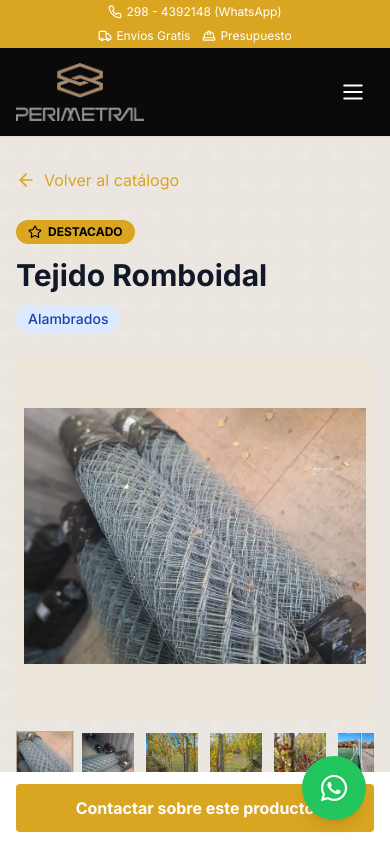
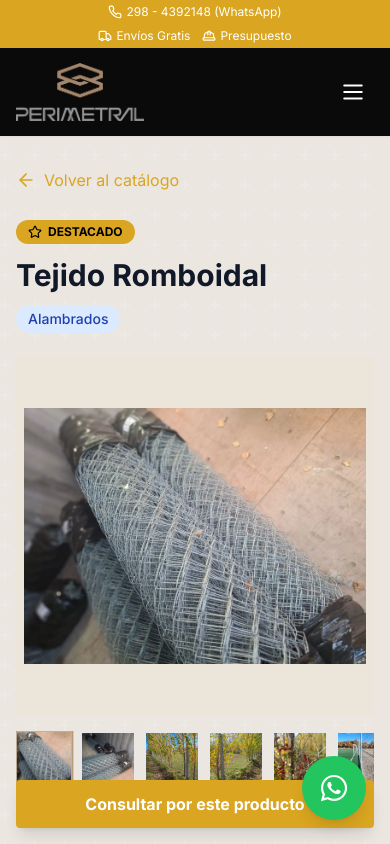
Before and after one commit to kevkarlion/Perimetral, a Next.js app: page /catalogo/1 in a window 390 px wide. Shown: the top 844 px of the page. Built offline with nearby package versions, Linux system fonts and the light colour scheme.

Commit message:
btn product id

```diff
--- a/app/catalogo/[id]/page.tsx
+++ b/app/catalogo/[id]/page.tsx
@@ -20,7 +20,7 @@ export default function ProductoDetalle({ params }: { params: { id: string } })
   const tieneVariaciones = producto.tieneVariaciones && producto.variaciones?.length > 0
 
   return (
-    <div className="container mx-auto py-8 px-4 sm:px-6 lg:px-8">
+    <div className="container mx-auto py-8 px-4 sm:px-6 lg:px-8 pb-24 md:pb-8"> {/* Añadido padding-bottom para móviles */}
       {/* Botón de volver */}
       <div className="mb-6">
         <Link
@@ -188,26 +188,9 @@ export default function ProductoDetalle({ params }: { params: { id: string } })
               </div>
             </div>
           )}
-        </div>
-      </div>
 
-      {/* Nuevo CTA reposicionado - Fuera del contenedor principal */}
-      <div className="fixed bottom-0 left-0 right-0 bg-white shadow-lg md:hidden z-50">
-        <div className="container mx-auto px-4 py-3">
-          <Link
-            href={`/contacto?producto=${producto.nombre}${
-              tieneVariaciones ? `&variante=${producto.variaciones[variacionSeleccionada].medida}` : ''
-            }`}
-            className="flex items-center justify-center bg-brand hover:bg-brand-dark text-white font-bold py-3 px-6 rounded-lg transition-colors w-full"
-          >
-            <span>Contactar sobre este producto</span>
-          </Link>
-        </div>
-      </div>
-
-      {/* CTA para desktop - Mantenemos el original pero sin sticky */}
-      <div className="mt-8 hidden md:block">
-        <div className="max-w-4xl mx-auto">
+          {/* CTA para desktop */}
+          <div className="hidden md:block mt-8">
             <Link
               href={`/contacto?producto=${producto.nombre}${
                 tieneVariaciones ? `&variante=${producto.variaciones[variacionSeleccionada].medida}` : ''
@@ -223,5 +206,18 @@ export default function ProductoDetalle({ params }: { params: { id: string } })
           </div>
         </div>
       </div>
+
+      {/* CTA para móvil - Solución definitiva */}
+      <div className="fixed bottom-4 left-4 right-4 md:hidden z-50">
+        <Link
+          href={`/contacto?producto=${producto.nombre}${
+            tieneVariaciones ? `&variante=${producto.variaciones[variacionSeleccionada].medida}` : ''
+          }`}
+          className="block bg-brand hover:bg-brand-dark text-white font-bold py-3 px-6 rounded-lg shadow-lg text-center transition-colors"
+        >
+          Consultar por este producto
+        </Link>
+      </div>
+    </div>
   )
 }
```
Lines whose indentation alone changed are shown as unchanged.
